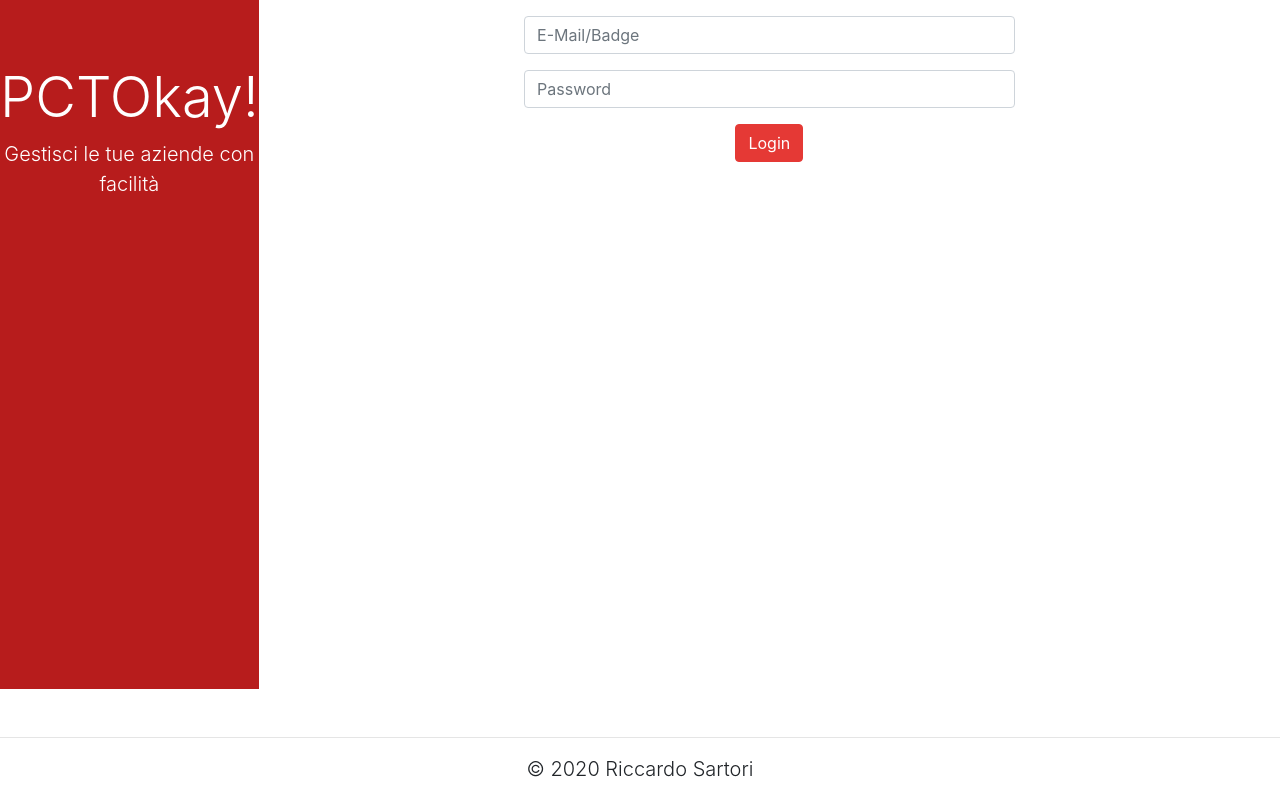
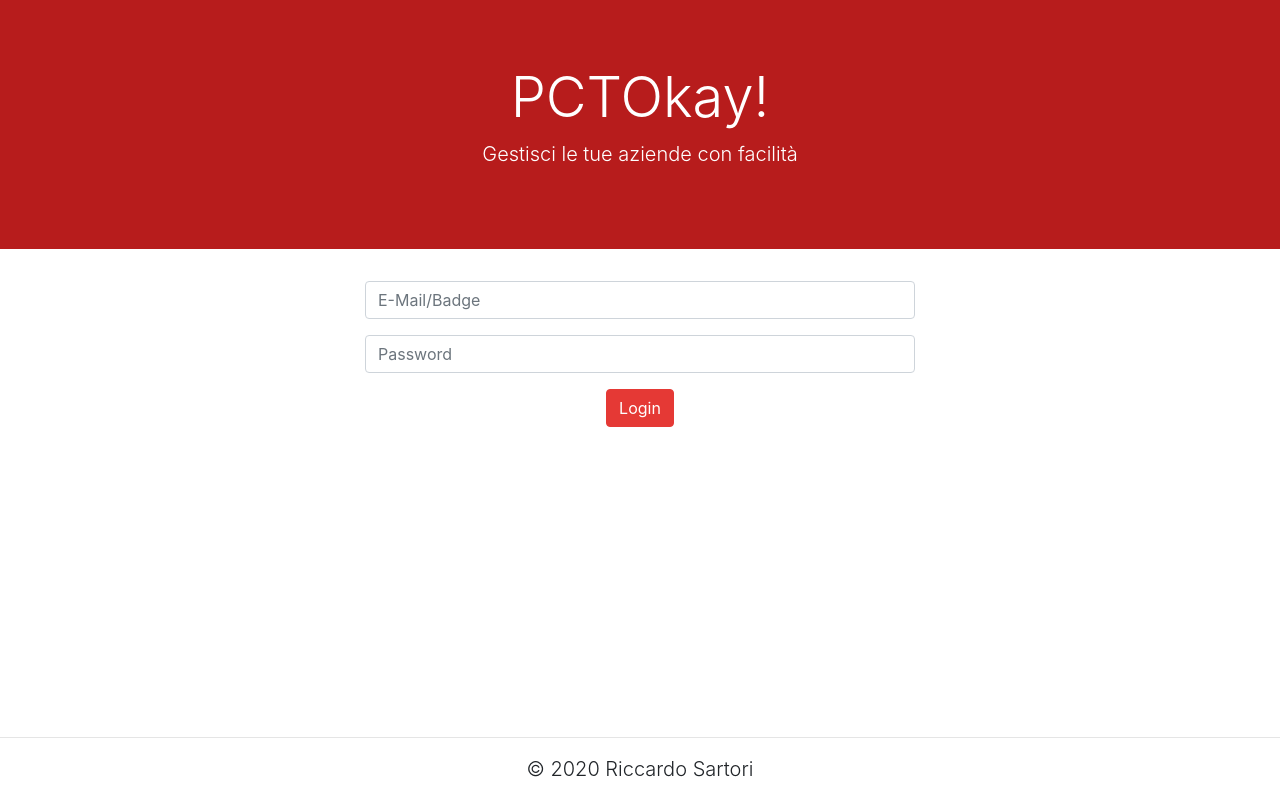
Before and after one commit to SartoRiccardo/pcto-anagrafe, a React (Create React App) app: page /company/1 in a window 1280 px wide. Built offline with nearby package versions, Linux system fonts and the light colour scheme.

Commit message:
Dont go to the logout page

```diff
--- a/src/components/App.js
+++ b/src/components/App.js
@@ -61,10 +61,11 @@ class App extends Component {
       nav = <UserNav privileges={privileges} />
     }
 
+    const display = token ? "flex" : "block";
     return(
       <BrowserRouter>
           {nav}
-        <div className="content d-flex">
+        <div className={"content d-" + display}>
           {links}
         </div>
         <Footer />
```
